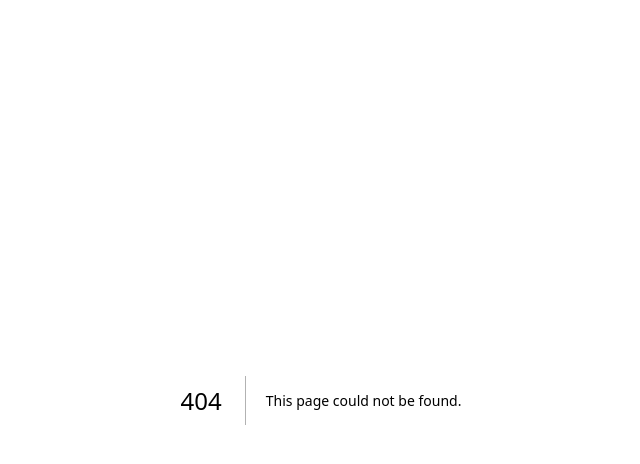
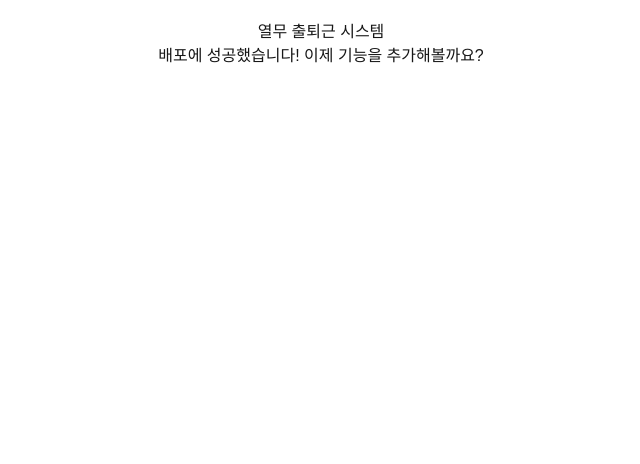
Before and after one commit to youngrapc-rgb/YEOLMU, a Next.js app: page / in a window 1280 px wide. Before the commit this address had no page. Shown: the top 464 px of the page, without its empty margins (319-959 px from the left). Built offline with nearby package versions, Linux system fonts and the light colour scheme.

Commit message:
feat: restore page.js with safe code

```diff
--- /dev/null
+++ b/app/page.js
@@ -0,0 +1,10 @@
+'use client'
+
+export default function Home() {
+  return (
+    <div style={{ padding: '20px', textAlign: 'center' }}>
+      <h1>열무 출퇴근 시스템</h1>
+      <p>배포에 성공했습니다! 이제 기능을 추가해볼까요?</p>
+    </div>
+  )
+}
```
